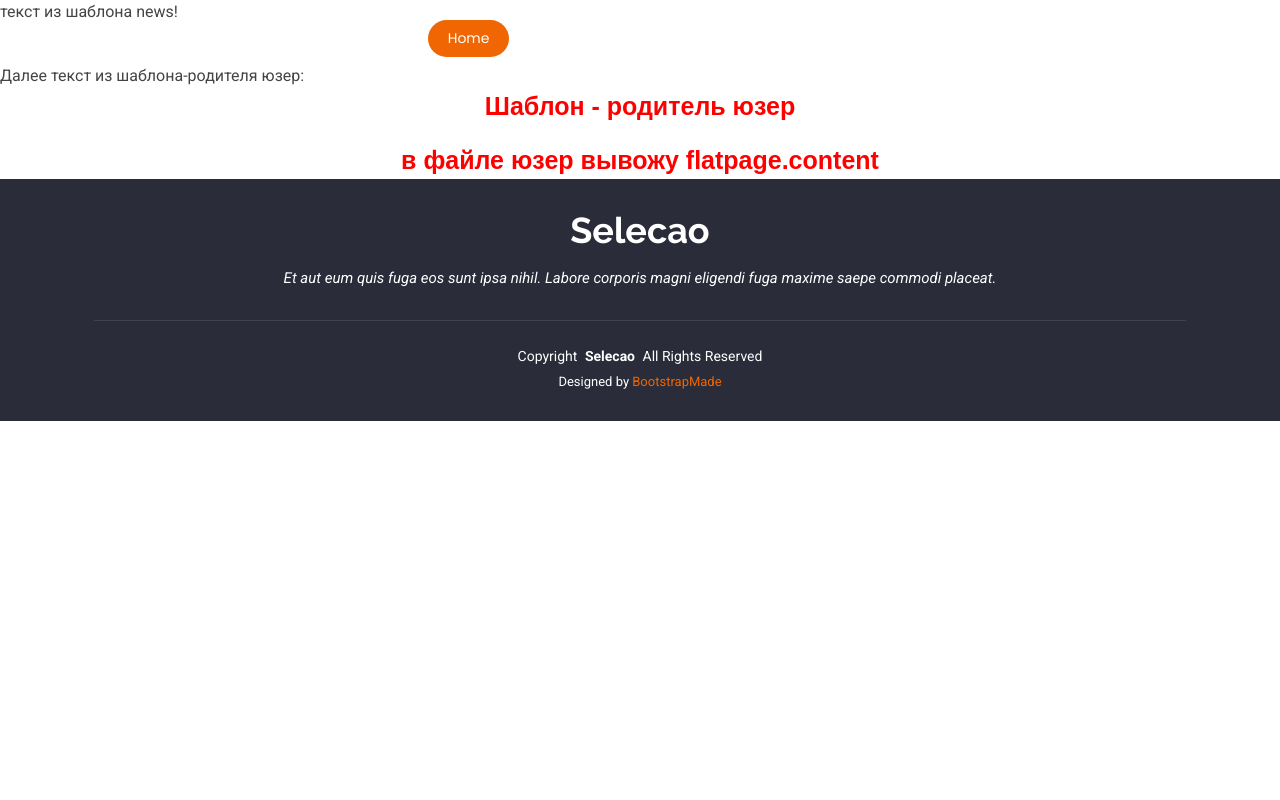
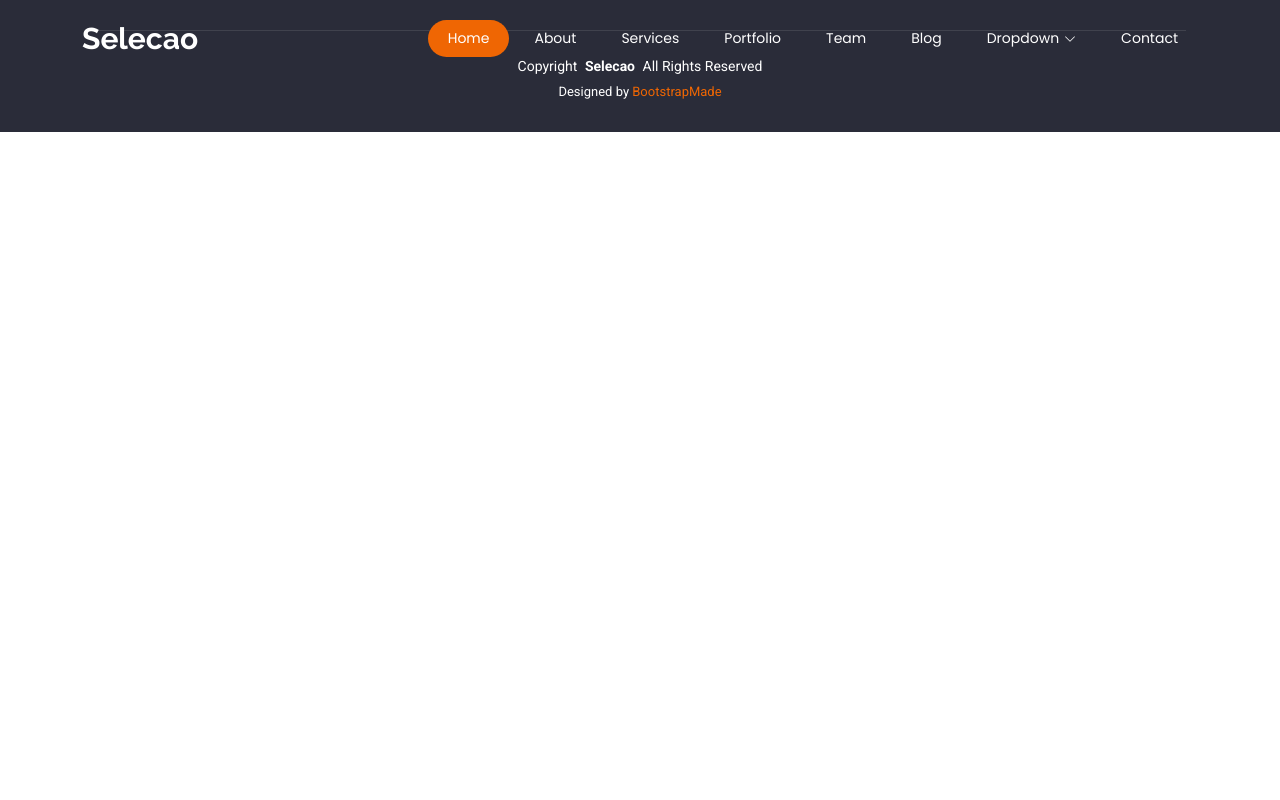
Before and after one commit to ADediche/NewsPortal, a Django app: template NewsPortal/templates/flatpages/news.html in a window 1280 px wide. Run offline with Django 5.2, Linux system fonts and the light colour scheme; the template is opened without the code that fills it, so the values that code supplies are empty; some libraries are stand-ins or nearby versions; some web fonts are replaced.

Commit message:
HW 6.1 v. 1.1

```diff
--- a/NewsPortal/templates/flatpages/default.html
+++ b/NewsPortal/templates/flatpages/default.html
@@ -88,30 +88,19 @@
 
     <!-- Hero Section -->
     <div class="container">
-        <div class="row">
-            <div class="col-lg-12 text-center user_text">
-                {% block content %}
-                {{ flatpage.content }}
-                {% endblock content %}
-            </div>
-        </div>
-     </div>
+      {% block content %}
+      {% endblock content %}
+    </div>
 
   </main>
 
   <footer id="footer" class="footer dark-background">
     <div class="container">
-      <h3 class="sitename">Selecao</h3>
-      <p>Et aut eum quis fuga eos sunt ipsa nihil. Labore corporis magni eligendi fuga maxime saepe commodi placeat.</p>
       <div class="container">
         <div class="copyright">
           <span>Copyright</span> <strong class="px-1 sitename">Selecao</strong> <span>All Rights Reserved</span>
         </div>
         <div class="credits">
-          <!-- All the links in the footer should remain intact. -->
-          <!-- You can delete the links only if you've purchased the pro version. -->
-          <!-- Licensing information: https://bootstrapmade.com/license/ -->
-          <!-- Purchase the pro version with working PHP/AJAX contact form: [buy-url] -->
           Designed by <a href="https://bootstrapmade.com/">BootstrapMade</a>
         </div>
       </div>
--- a/NewsPortal/templates/flatpages/news.html
+++ b/NewsPortal/templates/flatpages/news.html
@@ -1,14 +1 @@
-    <p>текст из шаблона news!</p>
-    <br>
-    Далее текст из шаблона-родителя юзер:
-    {% extends "flatpages/user.html" %}
-    <br>
-        <h1>здесь пишется block cont</h1>
-    <br>
-    {% block cont %}
-        а вот тут гоним всё что хотии включить в шаблон-родитель
-        <br>
-        выводим что-то с помощью flatpage.content
-        <br>
-        {{flatpage.content}}
-    {% endblock cont %}
+    {% extends "flatpages/default.html" %}
```
Also changed, not shown: NewsPortal/news/templatetags/custom_filters.py (+13 -0 lines), NewsPortal/templates/news.html (added, +29 -0 lines).
